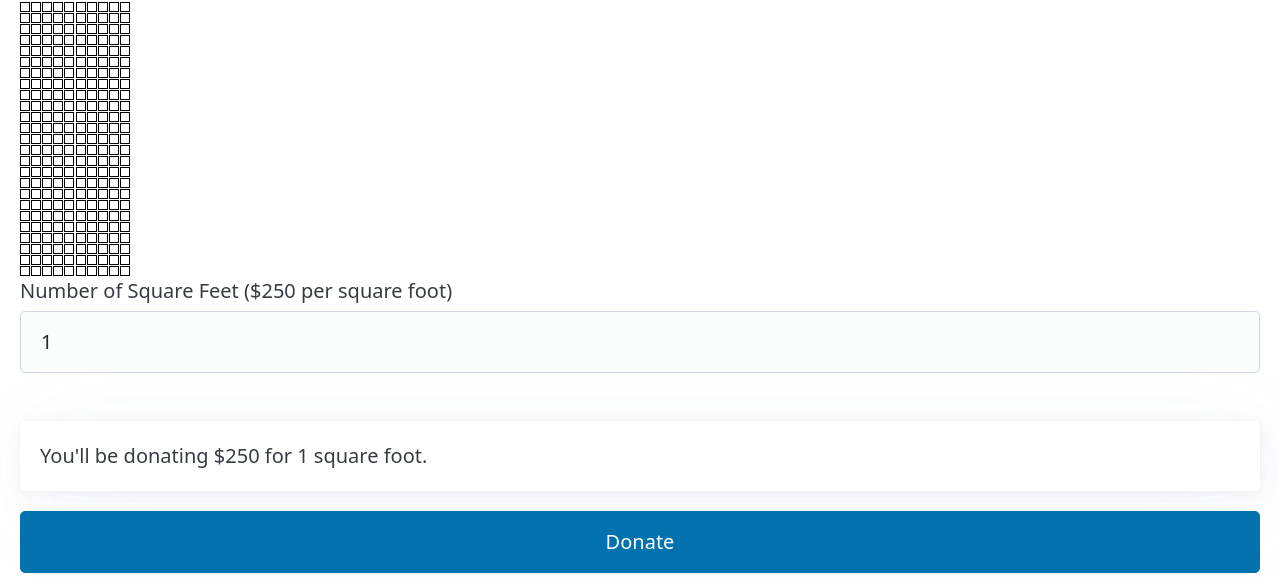
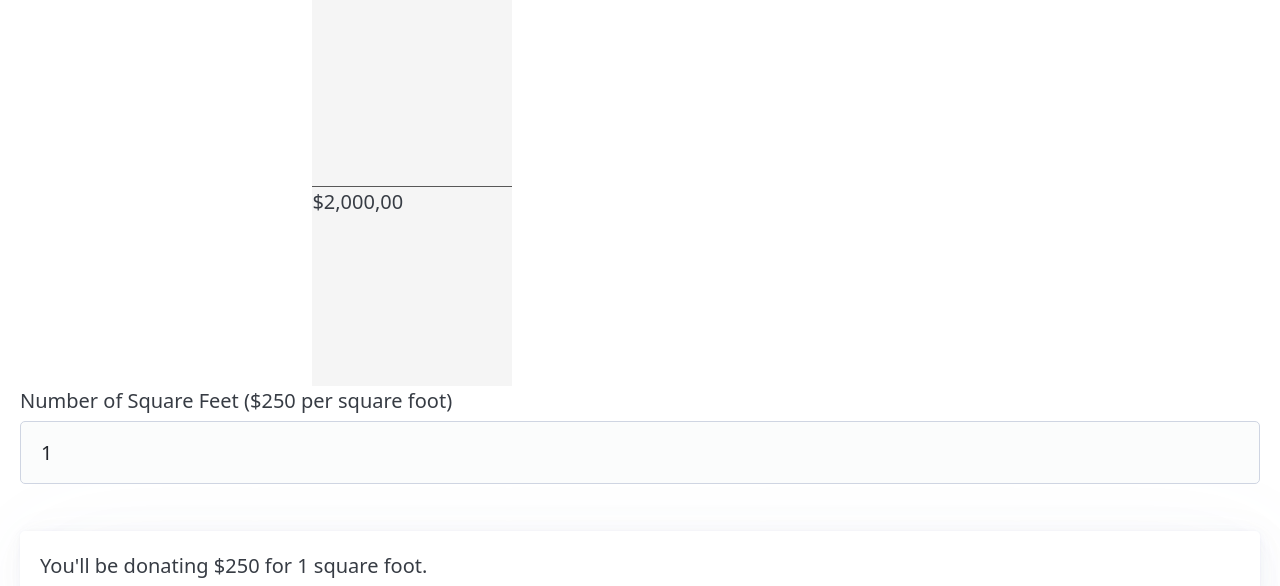
Before and after one commit to BenJBailey/gc-jiw, a website built with Vite: page index.html in a window 1280 px wide. Shown: the part 534-1120 px from the top of the page. Built offline with nearby package versions, Linux system fonts and the light colour scheme.

Commit message:
feat(progres): add indicator

```diff
--- a/index.html
+++ b/index.html
@@ -14,21 +14,22 @@
     <img src="/images/gc-logo.png" alt="Grace Church Logo" />
   </div>
   <main class="container-fluid">
+    <div id="tracking-container">
       <div id="tracking-goal">
         <h2>$500,000</h2>
         <h3>of $5,000,000</h3>
       </div>
       <div id="progress">
-      <div id="progress-display"">
-        <!-- Using JavaScript to create boxes would be more efficient -->
+        <div class="progress-line progress-100">$5,000,000 </div>
+        <div class="progress-line progress-40">$2,000,00</div>
+        <div class="progress-completed"></div>
       </div>
     </div>
     <form id=" donation-form">
       <fieldset>
         <label>
           Number of Square Feet ($250 per square foot)
-            <input name="sq_feet" id="sq_feet" placeholder="" type="number" min="1" placeholder="1" value="1"
-              step="1" />
+          <input name="sq_feet" id="sq_feet" placeholder="" type="number" min="1" placeholder="1" value="1" step="1" />
         </label>
 
       </fieldset>
--- a/src/main.js
+++ b/src/main.js
@@ -16,14 +16,6 @@ testProgressInput.addEventListener("input", function () {
   const clampedValue = Math.min(100, Math.max(0, progressValue));
   progressBox.style.setProperty("--progress", `${clampedValue}%`);
 });
-
-// Create 250,000 divs in the progress box
-for (let i = 0; i < 250; i++) {
-  const div = document.createElement("div");
-  div.classList.add("block");
-  progressBox.appendChild(div);
-}
-
 sqFeetInput.addEventListener("input", function () {
   const sqFeet = Number.parseInt(sqFeetInput.value, 10) || 0;
   const donationAmount = sqFeet * costPerSqFt;
--- a/src/style.scss
+++ b/src/style.scss
@@ -5,11 +5,40 @@
   border: solid 1px black;
 }
 
-#progress-display {
-  display: grid;
-  grid-template-columns: repeat(10, 1fr);
-  gap: 1px;
-  width: 110px;
+#tracking-container {
+  display: flex;
+}
+
+#progress {
+  background-color: #f5f5f5;
+  width: 200px;
+  height: 500px;
+  margin-left: 100px;
+  position: relative;
+  .progress-line {
+    width: 100%;
+    border-top: solid 1px #575757;
+  }
+  .progress-100 {
+    position: absolute;
+    top: 0px;
+    height: 60%;
+  }
+  .progress-40 {
+    position: absolute;
+    top: 60%;
+    height: 6%;
+  }
+  .progress-33 {
+    position: absolute;
+    top: 66%;
+    height: 24%;
+  }
+  .progress-10 {
+    position: absolute;
+    top: 90%;
+    height: 10%;
+  }
 }
 
 .jiw-header {
```
Also changed, not shown: 1 other file. Lines whose indentation alone changed are shown as unchanged.
